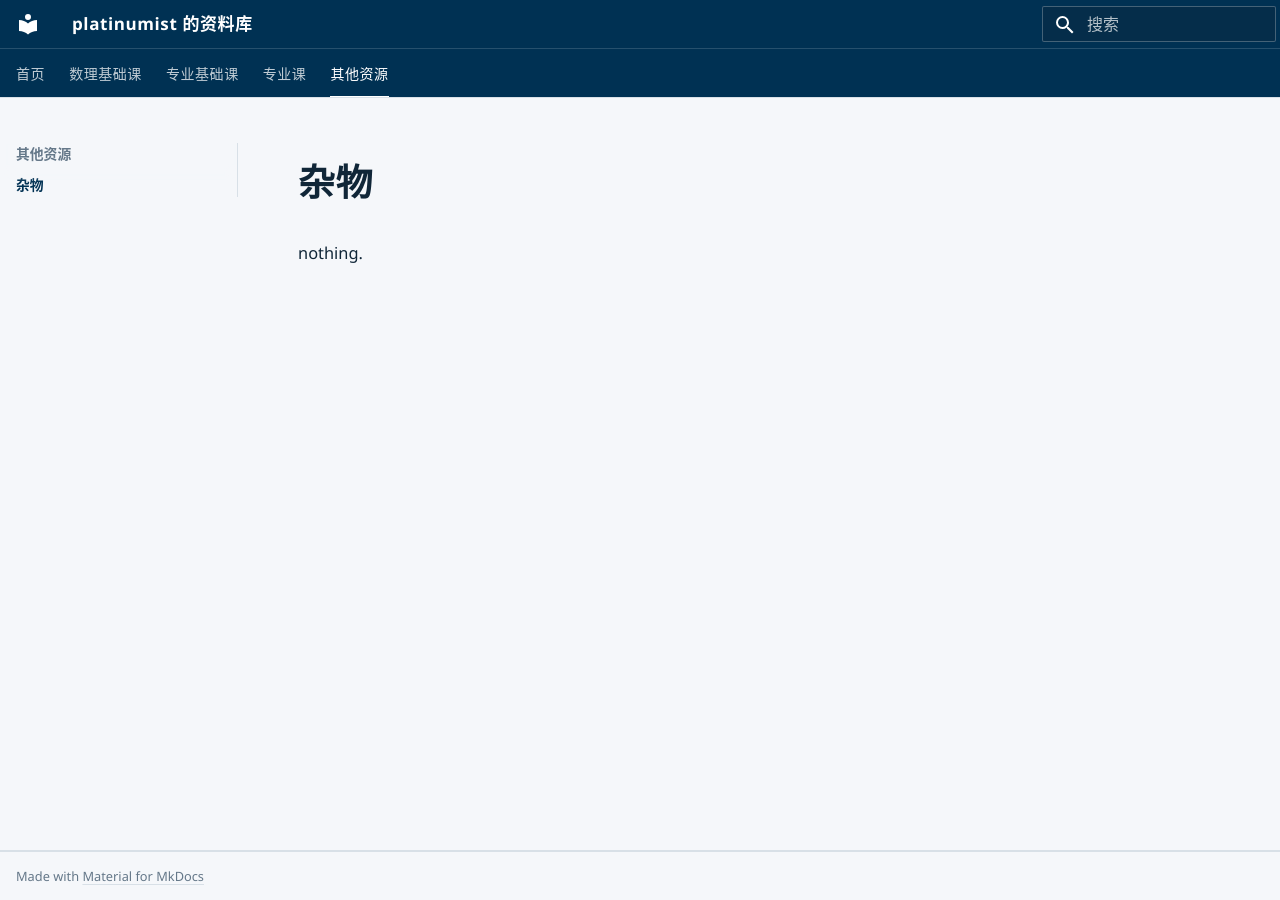
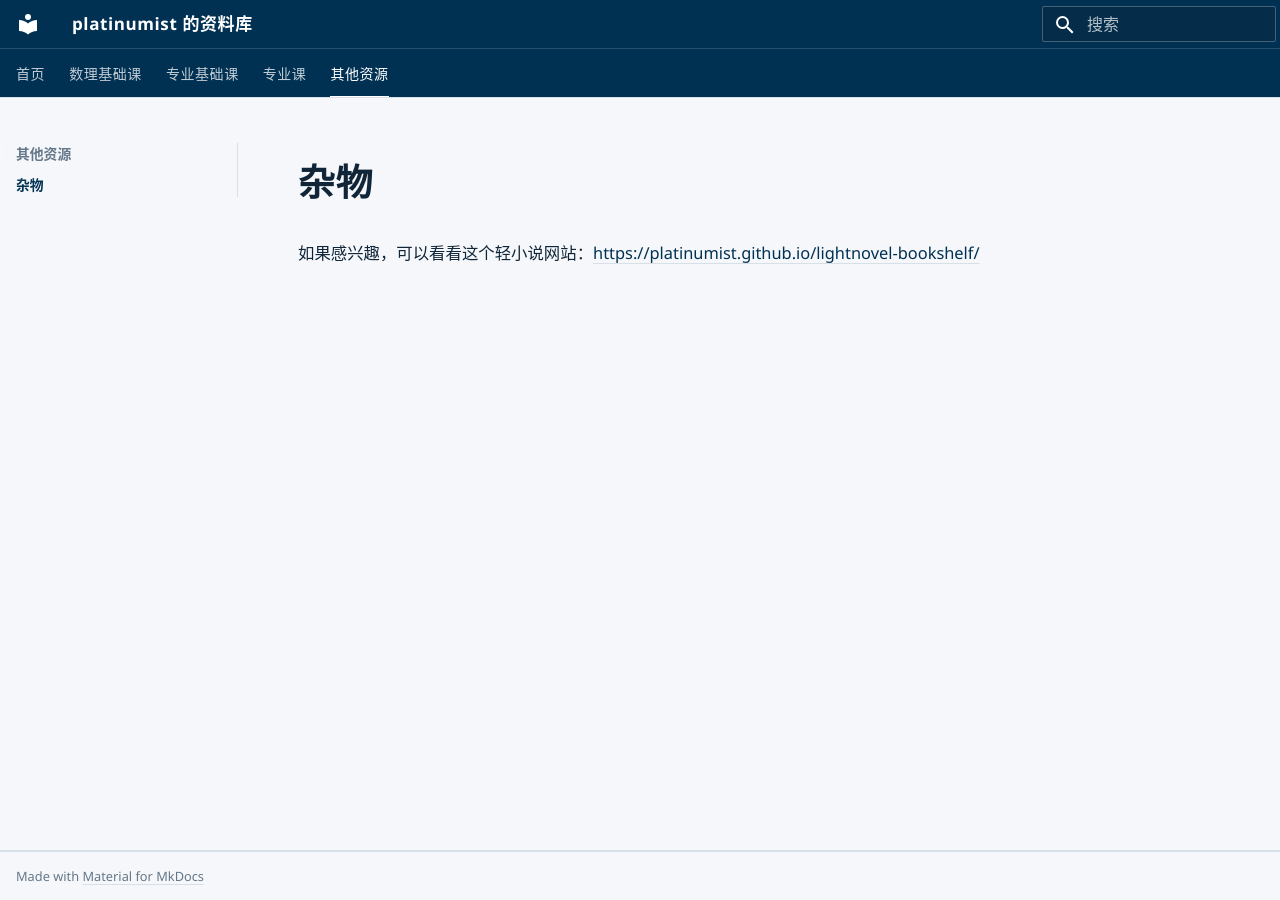
Before and after one commit to platinumist/platinumist.github.io, an MkDocs documentation site: the page built from docs/rubbish.md, in a window 1280 px wide. Built offline with MkDocs 1.6.1 and Material for MkDocs 9.7.7, drawn with Linux system fonts in a browser that asks for light colours.

Commit message:
增加了链接

```diff
--- a/docs/rubbish.md
+++ b/docs/rubbish.md
@@ -1 +1 @@
-nothing.
+如果感兴趣，可以看看这个轻小说网站：<https://platinumist.github.io/lightnovel-bookshelf/>
```
